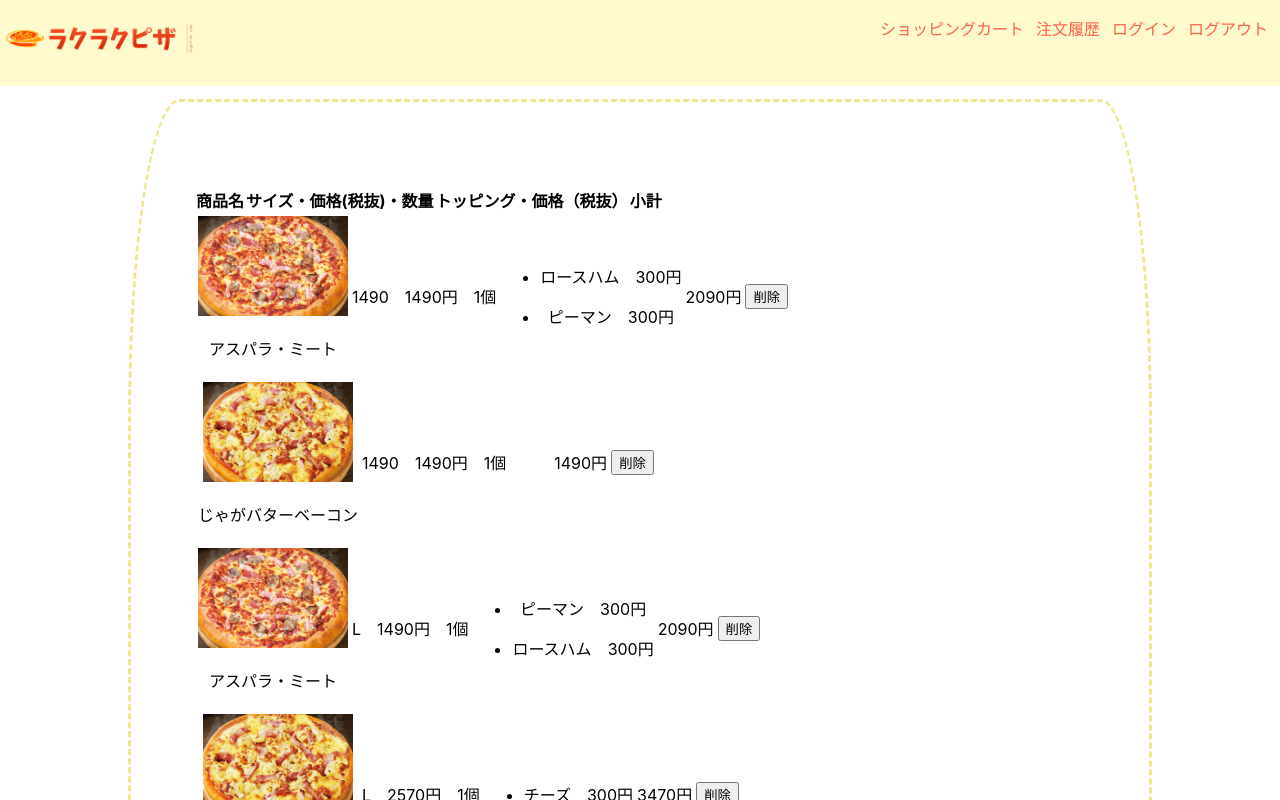
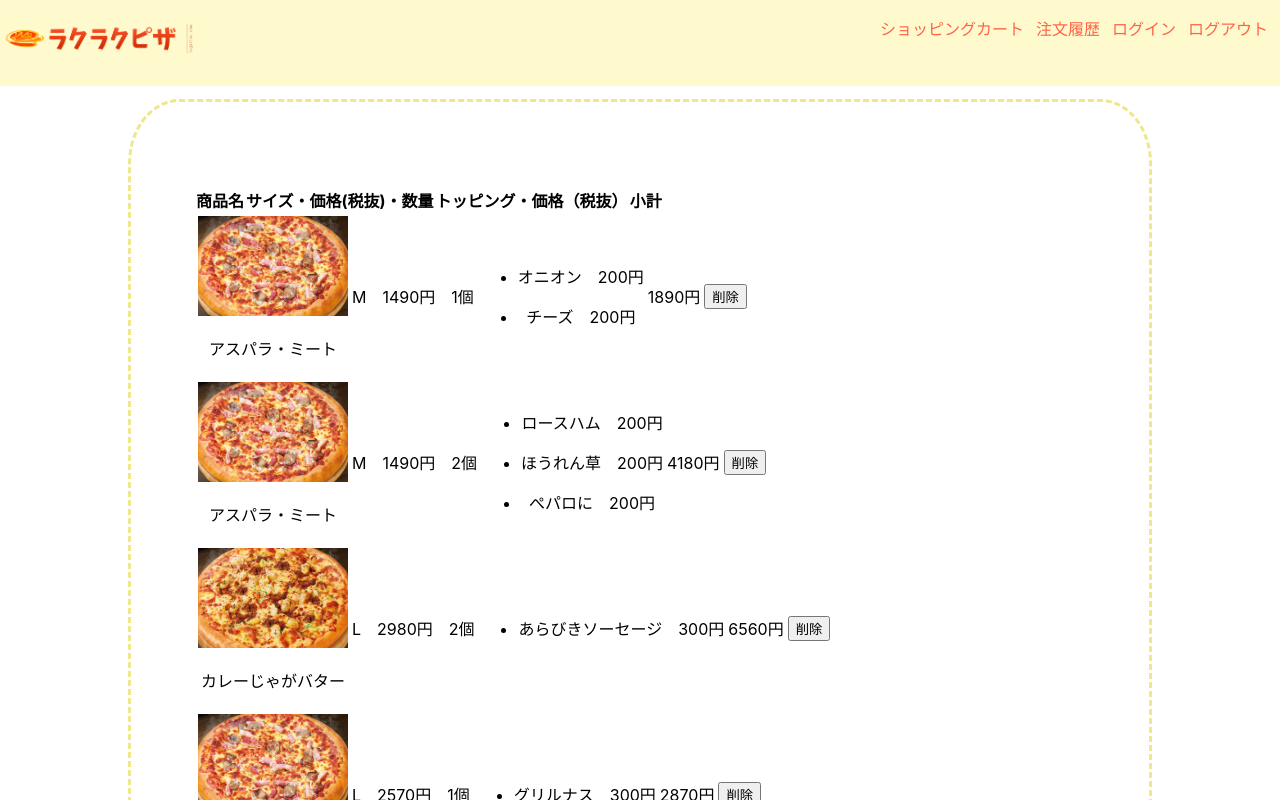
Before and after one commit to shimokawa871/ec-202207c, a Next.js app: page /items/cart in a window 1280 px wide. Shown: the top 800 px of the page. Built offline with nearby package versions, Linux system fonts and the light colour scheme; data requests are answered from the project's data file.

Commit message:
0908 CSS更新

```diff
--- a/data/db.json
+++ b/data/db.json
@@ -248,131 +248,6 @@
     {
       "name": "アスパラ・ミート",
       "imagePath": "/2.jpg",
-      "size": "1490",
-      "price": "1490",
-      "quantity": 1,
-      "orderToppingList": [
-        "ロースハム",
-        "ピーマン"
-      ],
-      "optionPrice": 300,
-      "subTotal": 2090,
-      "id": 1
-    },
-    {
-      "name": "じゃがバターベーコン",
-      "imagePath": "/1.jpg",
-      "size": "1490",
-      "price": "1490",
-      "quantity": 1,
-      "orderToppingList": [],
-      "optionPrice": 300,
-      "subTotal": 1490,
-      "id": 2
-    },
-    {
-      "name": "アスパラ・ミート",
-      "imagePath": "/2.jpg",
-      "size": "L",
-      "price": "1490",
-      "quantity": 1,
-      "orderToppingList": [
-        "ピーマン",
-        "ロースハム"
-      ],
-      "optionPrice": 300,
-      "subTotal": 2090,
-      "id": 3
-    },
-    {
-      "name": "じゃがバターベーコン",
-      "imagePath": "/1.jpg",
-      "size": "L",
-      "price": "2570",
-      "quantity": 1,
-      "orderToppingList": [
-        "チーズ"
-      ],
-      "optionPrice": 300,
-      "subTotal": 3470,
-      "id": 4
-    },
-    {
-      "name": "じゃがバターベーコン",
-      "imagePath": "/1.jpg",
-      "size": "L",
-      "price": "2570",
-      "quantity": 1,
-      "orderToppingList": [
-        "チーズ",
-        "ピーマン",
-        "ピーマン",
-        "チーズ",
-        "チーズ",
-        "ピーマン",
-        "オニオン",
-        "チーズ"
-      ],
-      "optionPrice": 300,
-      "subTotal": 3170,
-      "id": 5
-    },
-    {
-      "name": "アスパラ・ミート",
-      "imagePath": "/2.jpg",
-      "size": "M",
-      "price": 1490,
-      "quantity": 1,
-      "orderToppingList": [
-        "ロースハム"
-      ],
-      "optionPrice": 200,
-      "subTotal": 1690,
-      "id": 6
-    },
-    {
-      "name": "アスパラ・ミート",
-      "imagePath": "/2.jpg",
-      "size": "L",
-      "price": "2570",
-      "quantity": 1,
-      "orderToppingList": [
-        ""
-      ],
-      "optionPrice": 300,
-      "subTotal": 3470,
-      "id": 7
-    },
-    {
-      "name": "アスパラ・ミート",
-      "imagePath": "/2.jpg",
-      "size": "L",
-      "price": "2570",
-      "quantity": 1,
-      "orderToppingList": [
-        "",
-        "ほうれん草"
-      ],
-      "optionPrice": 300,
-      "subTotal": 3170,
-      "id": 8
-    },
-    {
-      "name": "アスパラ・ミート",
-      "imagePath": "/2.jpg",
-      "size": "M",
-      "price": 1490,
-      "quantity": 1,
-      "orderToppingList": [
-        "ぺパロに"
-      ],
-      "optionPrice": 200,
-      "subTotal": 1690,
-      "id": 9
-    },
-    {
-      "name": "アスパラ・ミート",
-      "imagePath": "/2.jpg",
       "size": "M",
       "price": 1490,
       "quantity": 1,
@@ -382,114 +257,7 @@
       ],
       "optionPrice": 200,
       "subTotal": 1890,
-      "id": 10
-    },
-    {
-      "name": "アスパラ・ミート",
-      "imagePath": "/2.jpg",
-      "size": "M",
-      "price": 1490,
-      "quantity": 1,
-      "orderToppingList": [
-        "ほうれん草"
-      ],
-      "optionPrice": 200,
-      "subTotal": 2090,
-      "id": 11
-    },
-    {
-      "name": "明太バターチーズ",
-      "imagePath": "/5.jpg",
-      "size": "M",
-      "price": 1900,
-      "quantity": 1,
-      "orderToppingList": [
-        ""
-      ],
-      "optionPrice": 200,
-      "subTotal": 2300,
-      "id": 12
-    },
-    {
-      "name": "アスパラ・ミート",
-      "imagePath": "/2.jpg",
-      "size": "M",
-      "price": 1490,
-      "quantity": 1,
-      "orderToppingList": [],
-      "optionPrice": 200,
-      "subTotal": 1690,
-      "id": 13
-    },
-    {
-      "name": "アスパラ・ミート",
-      "imagePath": "/2.jpg",
-      "size": "M",
-      "price": 1490,
-      "quantity": 1,
-      "orderToppingList": [
-        "",
-        "グリルナス"
-      ],
-      "optionPrice": 200,
-      "subTotal": 1690,
-      "id": 14
-    },
-    {
-      "name": "アスパラ・ミート",
-      "imagePath": "/2.jpg",
-      "size": "M",
-      "price": 1490,
-      "quantity": 1,
-      "orderToppingList": [
-        "ほうれん草"
-      ],
-      "optionPrice": 200,
-      "subTotal": 1690,
-      "id": 15
-    },
-    {
-      "name": "アスパラ・ミート",
-      "imagePath": "/2.jpg",
-      "size": "M",
-      "price": 1490,
-      "quantity": 1,
-      "orderToppingList": [
-        "ほうれん草"
-      ],
-      "optionPrice": 200,
-      "subTotal": 1490,
-      "id": 16
-    },
-    {
-      "name": "アスパラ・ミート",
-      "imagePath": "/2.jpg",
-      "size": "M",
-      "price": 1490,
-      "quantity": 1,
-      "orderToppingList": [
-        "",
-        "ピーマン",
-        "ロースハム"
-      ],
-      "optionPrice": 200,
-      "subTotal": 1890,
-      "id": 17
-    },
-    {
-      "name": "アスパラ・ミート",
-      "imagePath": "/2.jpg",
-      "size": "L",
-      "price": "2570",
-      "quantity": 1,
-      "orderToppingList": [
-        "",
-        "ピーマン",
-        "チーズ"
-      ],
-      "optionPrice": 300,
-      "subTotal": 3170,
-      "id": 18
+      "id": 1
     },
     {
       "name": "アスパラ・ミート",
@@ -498,235 +266,63 @@
       "price": 1490,
       "quantity": "2",
       "orderToppingList": [
-        "",
-        "オニオン",
-        "チーズ"
+        "ロースハム",
+        "ほうれん草",
+        "ぺパロに"
       ],
       "optionPrice": 200,
-      "subTotal": 3780,
-      "id": 19
+      "subTotal": 4180,
+      "id": 2
+    },
+    {
+      "name": "カレーじゃがバター",
+      "imagePath": "/4.jpg",
+      "size": "L",
+      "price": "2980",
+      "quantity": "2",
+      "orderToppingList": [
+        "あらびきソーセージ"
+      ],
+      "optionPrice": 300,
+      "subTotal": 6560,
+      "id": 3
     },
     {
       "name": "アスパラ・ミート",
       "imagePath": "/2.jpg",
-      "size": "M",
-      "price": 1490,
-      "quantity": 1,
+      "size": "L",
+      "price": "2570",
+      "quantity": "1",
       "orderToppingList": [
-        ""
+        "グリルナス"
       ],
-      "optionPrice": 200,
-      "subTotal": 1490,
-      "id": 20
+      "optionPrice": 300,
+      "subTotal": 2870,
+      "id": 4
     },
     {
-      "name": "めちゃマヨミート",
-      "imagePath": "/13.jpg",
+      "name": "カレーじゃがバター",
+      "imagePath": "/4.jpg",
       "size": "M",
-      "price": 2160,
-      "quantity": 1,
-      "orderToppingList": [
-        "オニオン",
-        "チーズ"
-      ],
+      "price": 1900,
+      "quantity": "2",
+      "orderToppingList": [],
       "optionPrice": 200,
-      "subTotal": 2560,
-      "id": 21
+      "subTotal": 3800,
+      "id": 5
     },
     {
-      "name": "めちゃマヨミート",
-      "imagePath": "/13.jpg",
+      "name": "じゃがバターベーコン",
+      "imagePath": "/1.jpg",
       "size": "L",
-      "price": "3380",
-      "quantity": 1,
+      "price": "2570",
+      "quantity": "2",
       "orderToppingList": [
-        "ロースハム",
-        "ほうれん草"
+        "ロースハム"
       ],
       "optionPrice": 300,
-      "subTotal": 3980,
-      "id": 22
-    },
-    {
-      "name": "めちゃマヨミート",
-      "imagePath": "/13.jpg",
-      "size": "M",
-      "price": 2160,
-      "quantity": 1,
-      "orderToppingList": [
-        "ほうれん草",
-        "ぺパロに"
-      ],
-      "optionPrice": 200,
-      "subTotal": 2360,
-      "id": 23
-    },
-    {
-      "name": "アスパラ・ミート",
-      "imagePath": "/2.jpg",
-      "size": "M",
-      "price": 1490,
-      "quantity": 1,
-      "orderToppingList": [
-        "ほうれん草",
-        "ロースハム"
-      ],
-      "optionPrice": 200,
-      "subTotal": 1690,
-      "id": 24
-    },
-    {
-      "name": "アスパラ・ミート",
-      "imagePath": "/2.jpg",
-      "size": "M",
-      "price": 1490,
-      "quantity": 1,
-      "orderToppingList": [],
-      "optionPrice": 200,
-      "subTotal": 1690,
-      "id": 25
-    },
-    {
-      "name": "アスパラ・ミート",
-      "imagePath": "/2.jpg",
-      "size": "M",
-      "price": 1490,
-      "quantity": 1,
-      "orderToppingList": [],
-      "optionPrice": 200,
-      "subTotal": 1690,
-      "id": 26
-    },
-    {
-      "name": "アスパラ・ミート",
-      "imagePath": "/2.jpg",
-      "size": "M",
-      "price": 1490,
-      "quantity": 1,
-      "orderToppingList": [
-        "",
-        "ロースハム"
-      ],
-      "optionPrice": 200,
-      "subTotal": 1690,
-      "id": 27
-    },
-    {
-      "name": "熟成ベーコンとマッシュルーム",
-      "imagePath": "/3.jpg",
-      "size": "M",
-      "price": 1490,
-      "quantity": 1,
-      "orderToppingList": [],
-      "optionPrice": 200,
-      "subTotal": 1690,
-      "id": 28
-    },
-    {
-      "name": "熟成ベーコンとマッシュルーム",
-      "imagePath": "/3.jpg",
-      "size": "M",
-      "price": 1490,
-      "quantity": 1,
-      "orderToppingList": [
-        "ロースハム",
-        "ほうれん草"
-      ],
-      "optionPrice": 200,
-      "subTotal": 1890,
-      "id": 29
-    },
-    {
-      "name": "アスパラ・ミート",
-      "imagePath": "/2.jpg",
-      "size": "M",
-      "price": 1490,
-      "quantity": 1,
-      "orderToppingList": [
-        "ほうれん草",
-        "ぺパロに"
-      ],
-      "optionPrice": 200,
-      "subTotal": 1890,
-      "id": 30
-    },
-    {
-      "name": "アスパラ・ミート",
-      "imagePath": "/2.jpg",
-      "size": "M",
-      "price": 1490,
-      "quantity": 1,
-      "orderToppingList": [
-        "ほうれん草"
-      ],
-      "optionPrice": 200,
-      "subTotal": 1690,
-      "id": 31
-    },
-    {
-      "name": "フレッシュモッツァレラ",
-      "imagePath": "/10.jpg",
-      "size": "L",
-      "price": "3380",
-      "quantity": 1,
-      "orderToppingList": [],
-      "optionPrice": 300,
-      "subTotal": 3380,
-      "id": 32
-    },
-    {
-      "name": "フレッシュモッツァレラ",
-      "imagePath": "/10.jpg",
-      "size": "M",
-      "price": 2160,
-      "quantity": 1,
-      "orderToppingList": [
-        "オニオン"
-      ],
-      "optionPrice": 200,
-      "subTotal": 2360,
-      "id": 33
-    },
-    {
-      "name": "フレッシュモッツァレラ",
-      "imagePath": "/10.jpg",
-      "size": "M",
-      "price": 2160,
-      "quantity": 1,
-      "orderToppingList": [
-        "ピーマン",
-        "ロースハム",
-        "ほうれん草"
-      ],
-      "optionPrice": 200,
-      "subTotal": 2760,
-      "id": 34
-    },
-    {
-      "name": "フレッシュモッツァレラ",
-      "imagePath": "/10.jpg",
-      "size": "M",
-      "price": 2160,
-      "quantity": 1,
-      "orderToppingList": [
-        "チーズ"
-      ],
-      "optionPrice": 200,
-      "subTotal": 2360,
-      "id": 35
-    },
-    {
-      "name": "フレッシュモッツァレラ",
-      "imagePath": "/10.jpg",
-      "size": "M",
-      "price": 2160,
-      "quantity": "2",
-      "orderToppingList": [
-        "ぺパロに"
-      ],
-      "optionPrice": 200,
-      "subTotal": 4720,
-      "id": 36
+      "subTotal": 5740,
+      "id": 6
     }
   ],
   "orderOptions": []
```
Also changed, not shown: src/pages/items/[id].tsx (+32 -21 lines), src/styles/detail.module.css (+31 -9 lines).
